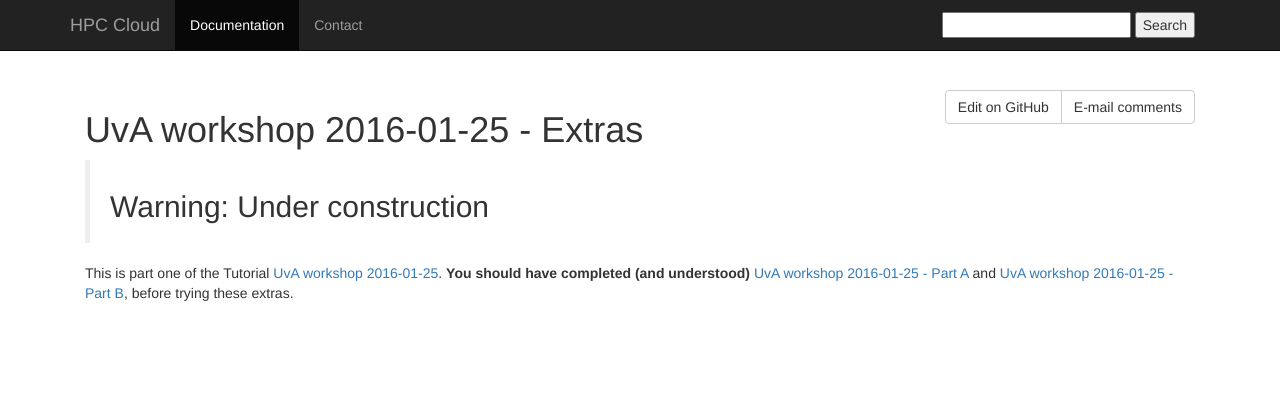
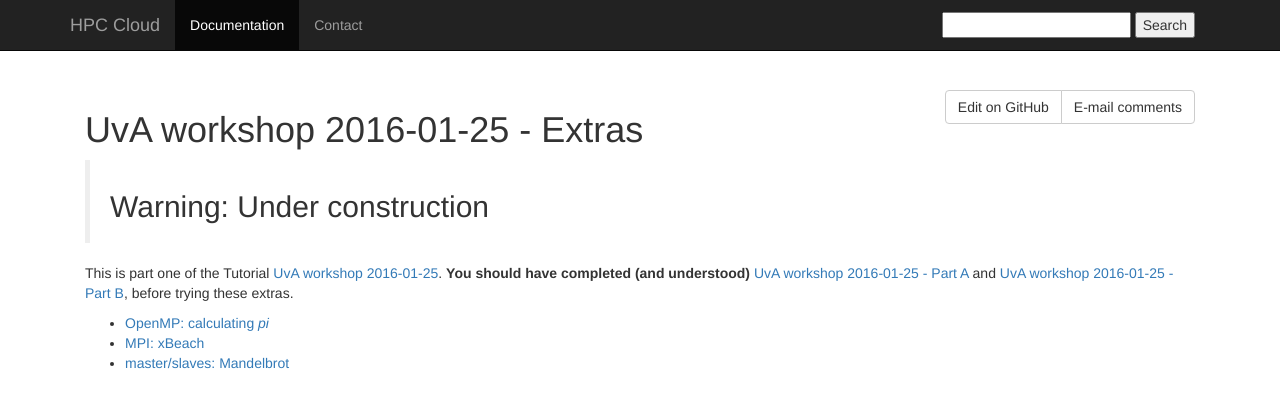
Before and after one commit to sara-nl/clouddocs, a Jekyll site: the page built from UvAworkshop-2016-01-25/UvAworkshop-2016-01-25-extras.markdown, in a window 1280 px wide. Shown: the top 408 px of the page. Built offline with Jekyll 4.4.1, drawn with Linux system fonts in a browser that asks for light colours; nearby versions of some CDN libraries.

Commit message:
docs for UvA workshop 2016-01-25

```diff
--- a/UvAworkshop-2016-01-25/UvAworkshop-2016-01-25-extras.markdown
+++ b/UvAworkshop-2016-01-25/UvAworkshop-2016-01-25-extras.markdown
@@ -8,3 +8,7 @@
 
 This is part one of the Tutorial [UvA workshop 2016-01-25](UvAworkshop-2016-01-25).
 **You should have completed (and understood)** [UvA workshop 2016-01-25 - Part A](UvAworkshop-2016-01-25-partA) and [UvA workshop 2016-01-25 - Part B](UvAworkshop-2016-01-25-partB),  before trying these extras.
+
+* [OpenMP: calculating _pi_](UvAworkshop-2016-01-25-OpenMP)
+* [MPI: xBeach](UvAworkshop-2016-01-25-xBeach)
+* [master/slaves: Mandelbrot](UvAworkshop-2016-01-25-Mandelbrot)
```
